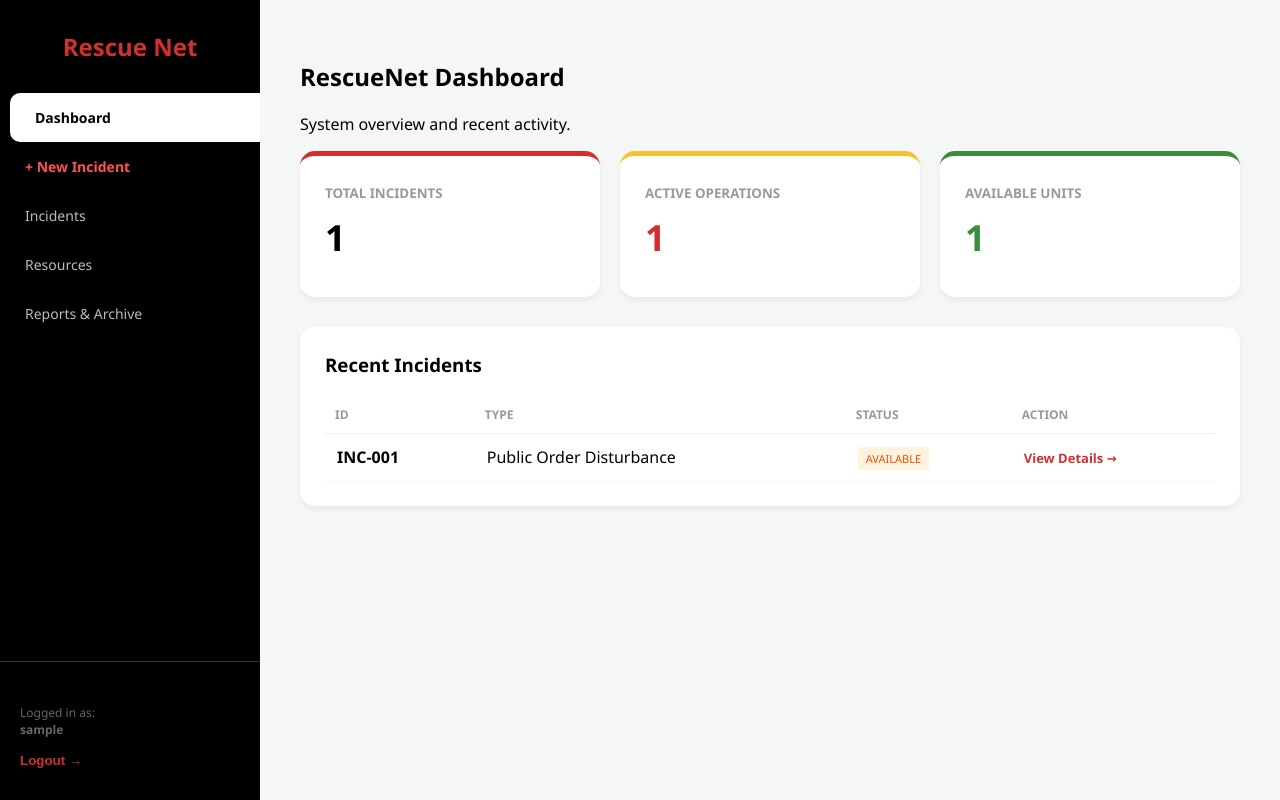
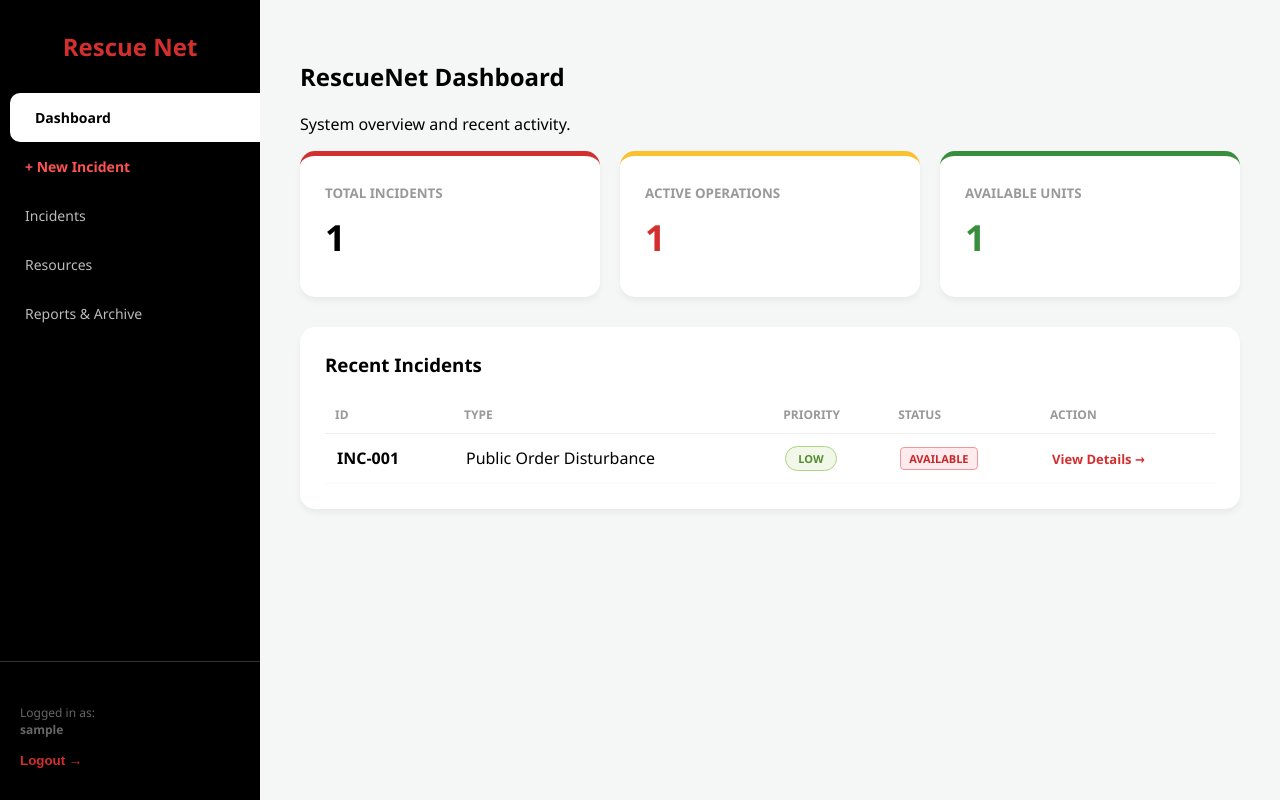
Before and after one commit to Hikaritora/RescueNET, a Django app: page / in a window 1280 px wide. Run offline with Django 5.2, Linux system fonts and the light colour scheme; a user stored in the database is signed in; tables that the repository leaves empty hold one stand-in row (values such as "Sample post").

Commit message:
Added consistent styling across all pages by exporting them to common_badges.css and referencing in templates

```diff
--- /dev/null
+++ b/Inspiracja_Apki/management/static/management/css/common_badges.css
@@ -0,0 +1,86 @@
+.badge,
+.priority-badge {
+    padding: 5px 12px;
+    border-radius: 20px;
+    font-size: 11px;
+    font-weight: bold;
+    text-transform: uppercase;
+    display: inline-block;
+    line-height: 1.2;
+}
+
+.critical,
+.priority-critical {
+    background: #ffebee;
+    color: #c62828;
+    border: 1px solid #ef9a9a;
+}
+
+.high,
+.priority-high {
+    background: #fff3e0;
+    color: #e65100;
+    border: 1px solid #ffcc80;
+}
+
+.medium,
+.priority-medium {
+    background: #fffde7;
+    color: #f57f17;
+    border: 1px solid #fff176;
+}
+
+.low,
+.priority-low {
+    background: #f1f8e9;
+    color: #558b2f;
+    border: 1px solid #aed581;
+}
+
+.status-chip {
+    font-size: 11px;
+    padding: 4px 8px;
+    border-radius: 4px;
+    border: 1px solid transparent;
+    font-weight: 700;
+    text-transform: uppercase;
+    display: inline-block;
+    line-height: 1.2;
+}
+
+.status-reported {
+    background: #ffebee;
+    color: #c62828;
+    border-color: #ef9a9a;
+}
+
+.status-in-progress {
+    background: #fff8e1;
+    color: #f57f17;
+    border-color: #ffe082;
+}
+
+.status-closed {
+    background: #e8f5e9;
+    color: #2e7d32;
+    border-color: #a5d6a7;
+}
+
+.resource-availability {
+    padding: 8px 14px;
+    border-radius: 6px;
+    font-size: 16px;
+    font-weight: bold;
+    text-transform: uppercase;
+    display: inline-block;
+}
+
+.resource-availability.available {
+    background: #e8f5e9;
+    color: #2e7d32;
+}
+
+.resource-availability.busy {
+    background: #ffebee;
+    color: #c62828;
+}
--- a/Inspiracja_Apki/management/templates/management/base.html
+++ b/Inspiracja_Apki/management/templates/management/base.html
@@ -1,3 +1,4 @@
+{% load static %}
 <!DOCTYPE html>
 <html lang="en">
 <head>
@@ -7,6 +8,7 @@
     <link rel="stylesheet" href="https://unpkg.com/leaflet@1.9.4/dist/leaflet.css" />
     <script src="https://unpkg.com/leaflet@1.9.4/dist/leaflet.js"></script>
     <meta name="referrer" content="no-referrer-when-downgrade">
+    <link rel="stylesheet" href="{% static 'management/css/common_badges.css' %}">
 
     <style>
         body, html { margin: 0; padding: 0; font-family: 'Segoe UI', Tahoma, Geneva, Verdana, sans-serif; background: #f4f7f6; height: 100%; }
@@ -39,9 +41,7 @@
         /* Jeśli użytkownik NIE jest zalogowany (strona logowania), usuwamy margines */
         .no-sidebar .main-content { margin-left: 0; display: flex; align-items: center; justify-content: center; }
 
-        /* TABELE I BADGE (ogólne) */
-        .badge { padding: 5px 12px; border-radius: 20px; font-size: 11px; font-weight: bold; }
-        .critical { background: #ffebee; color: #c62828; }
+        /* shared status/priority badges live in management/css/common_badges.css */
     </style>
 </head>
 <body class="{% if not user.is_authenticated %}no-sidebar{% endif %}">
--- a/Inspiracja_Apki/management/templates/management/dashboard.html
+++ b/Inspiracja_Apki/management/templates/management/dashboard.html
@@ -30,6 +30,7 @@
             <tr style="text-align: left; color: #999; font-size: 12px; text-transform: uppercase; border-bottom: 1px solid #eee;">
                 <th style="padding: 10px;">ID</th>
                 <th style="padding: 10px;">Type</th>
+                <th style="padding: 10px;">Priority</th>
                 <th style="padding: 10px;">Status</th>
                 <th style="padding: 10px;">Action</th>
             </tr>
@@ -40,8 +41,24 @@
                 <td style="padding: 12px; font-weight: bold;">INC-00{{ inc.id }}</td>
                 <td style="padding: 12px;">{{ inc.typ }}</td>
                 <td style="padding: 12px;">
-                    <span style="font-size: 11px; padding: 4px 8px; border-radius: 4px; background: {% if inc.status == 'zakończony' %}#e8f5e9{% else %}#fff3e0{% endif %}; color: {% if inc.status == 'zakończony' %}#2e7d32{% else %}#e65100{% endif %};">
-                        {{ inc.status|upper }}
+                    {% if inc.priorytet == 'krytyczny' %}
+                        <span class="badge critical">Critical</span>
+                    {% elif inc.priorytet == 'wysoki' %}
+                        <span class="badge high">High</span>
+                    {% elif inc.priorytet == 'średni' %}
+                        <span class="badge medium">Medium</span>
+                    {% elif inc.priorytet == 'niski' %}
+                        <span class="badge low">Low</span>
+                    {% else %}
+                        <span class="badge">{{ inc.priorytet }}</span>
+                    {% endif %}
+                </td>
+                <td style="padding: 12px;">
+                    <span class="status-chip {% if inc.status == 'zgłoszony' %}status-reported{% elif inc.status == 'w toku' %}status-in-progress{% elif inc.status == 'zakończony' %}status-closed{% else %}status-reported{% endif %}">
+                        {% if inc.status == 'zgłoszony' %}REPORTED
+                        {% elif inc.status == 'w toku' %}IN PROGRESS
+                        {% elif inc.status == 'zakończony' %}CLOSED
+                        {% else %}{{ inc.status|upper }}{% endif %}
                     </span>
                 </td>
                 <td style="padding: 12px;">
```
Also changed, not shown: Inspiracja_Apki/management/templates/management/archiwum.html (+14 -8 lines), Inspiracja_Apki/management/templates/management/incydent_detale.html (+19 -11 lines), Inspiracja_Apki/management/templates/management/incydenty.html (+7 -12 lines), Inspiracja_Apki/management/templates/management/zasoby.html (+9 -2 lines).
